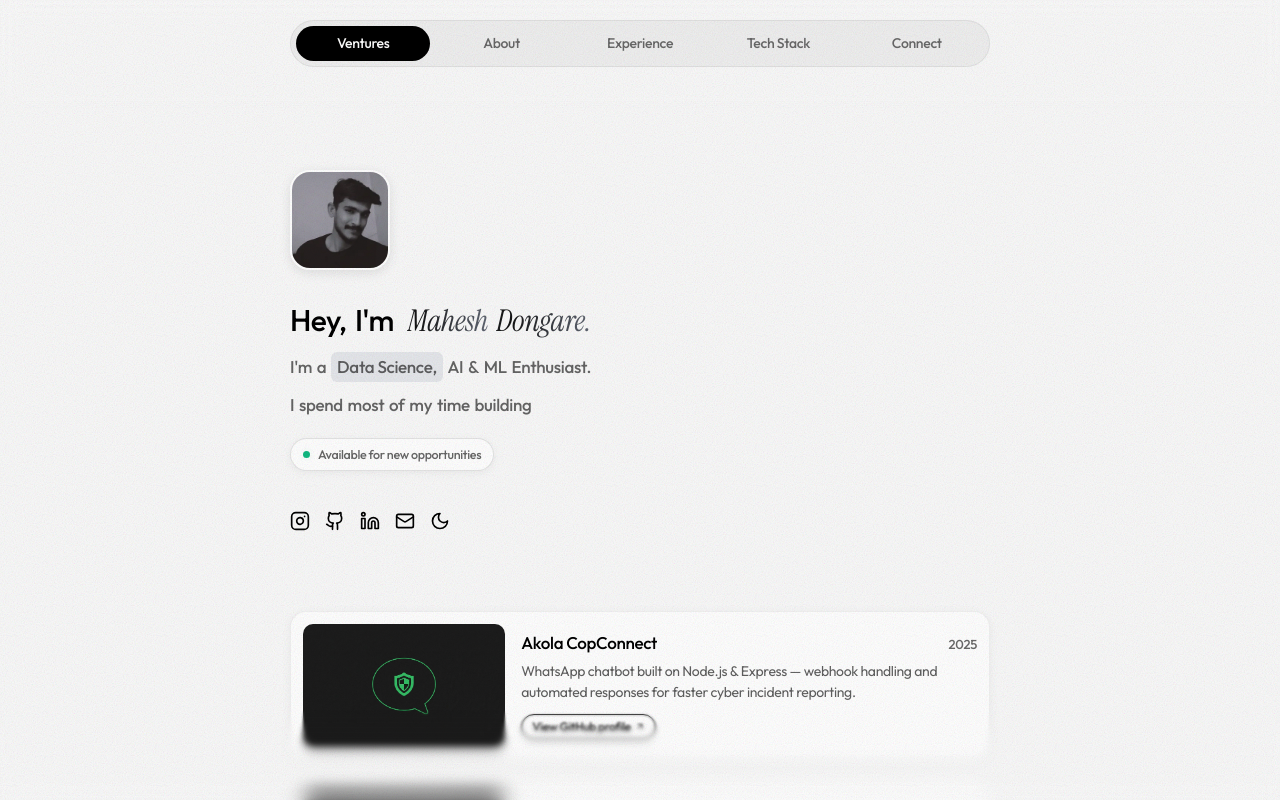
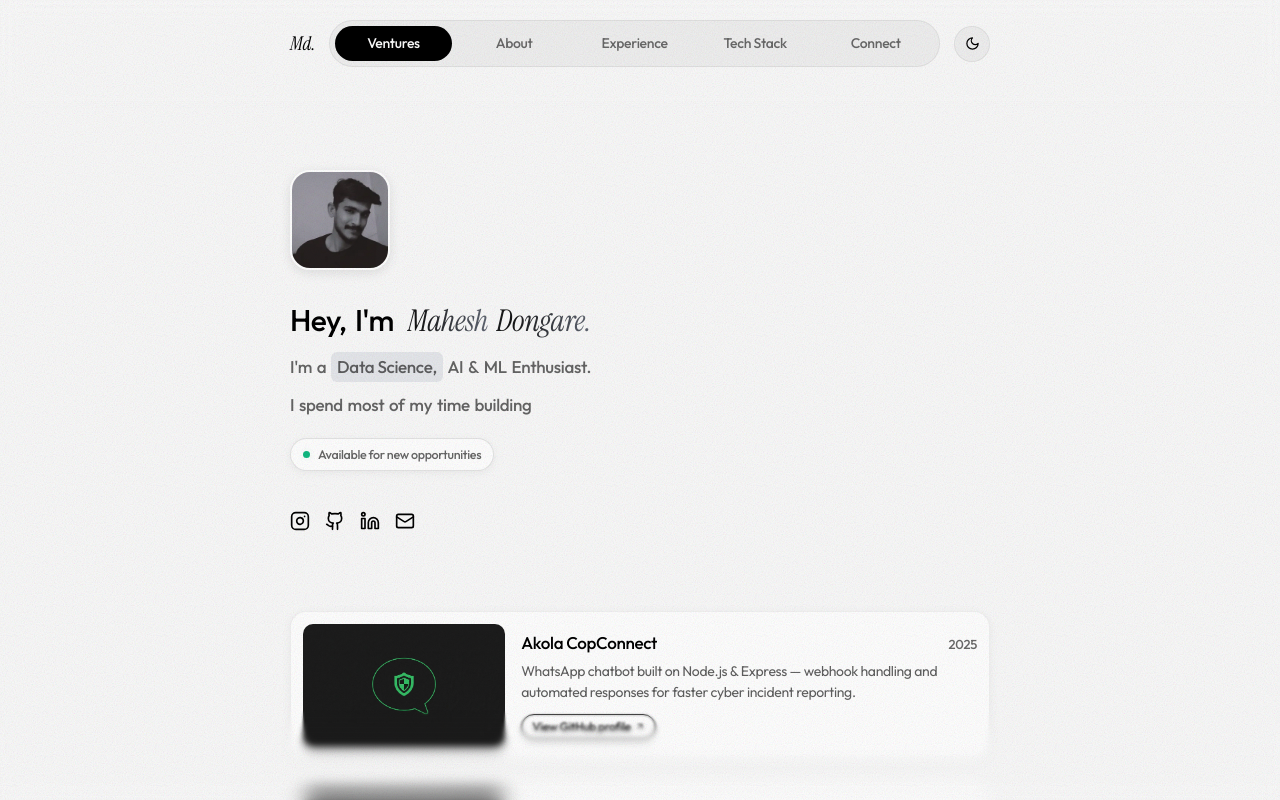
Before and after one commit to mahesh-atx/Minimal_Portfolio, a React (Vite) app: page / in a window 1280 px wide. Shown: the top 800 px of the page. Built offline with nearby package versions, Linux system fonts and the light colour scheme.

Commit message:
Navbar: Md. monogram left, centered tabs, theme toggle right; remove toggle from hero
Co-authored-by: arena-agent <297053741+arena-agent@users.noreply.github.com>

```diff
--- a/src/main.jsx
+++ b/src/main.jsx
@@ -87,9 +87,9 @@ function App() {
       <div className={`${dark ? 'bg-[#111111]' : 'bg-[#f9f9f9]'} min-h-screen text-black dark:text-[#e8e8e8] font-custom selection:bg-gray-200 dark:selection:bg-gray-600 transition-colors duration-300`}>
         <main className="flex justify-center px-0">
         <div className="w-[700px] max-[809px]:w-[90%] pt-[170px] pb-[100px] max-[809px]:pt-[140px] max-[809px]:pb-[100px] flex flex-col gap-[80px] max-[809px]:gap-[60px]">
-          <Nav activeTab={activeTab} setActiveTab={setActiveTab} onKeyDown={handleTabKeyDown} />
+          <Nav activeTab={activeTab} setActiveTab={setActiveTab} onKeyDown={handleTabKeyDown} dark={dark} setDark={setDark} />
 
-          <Hero dark={dark} setDark={setDark} handleCopyEmail={handleCopyEmail} />
+          <Hero handleCopyEmail={handleCopyEmail} />
 
           {/* Tab Content */}
           <AnimatePresence mode="wait">
--- a/src/sections/Hero.jsx
+++ b/src/sections/Hero.jsx
@@ -1,6 +1,5 @@
 import { useEffect, useState } from 'react';
 import { motion, AnimatePresence, useMotionValue, useSpring, useTransform } from 'framer-motion';
-import { Sun, Moon } from 'lucide-react';
 import avatarImg from '../avatar.webp';
 import { SOCIALS } from '../data';
 import { fadeSlideUp, staggerContainer } from '../animations';
@@ -9,7 +8,7 @@ import Magnetic from '../components/Magnetic';
 
 const ROTATING = ['intelligent systems.', 'machine learning models.', 'data-driven products.', 'LLM-powered tools.'];
 
-export default function Hero({ dark, setDark, handleCopyEmail }) {
+export default function Hero({ handleCopyEmail }) {
   const [wordIdx, setWordIdx] = useState(0);
 
   useEffect(() => {
@@ -126,20 +125,6 @@ export default function Hero({ dark, setDark, handleCopyEmail }) {
             </Magnetic>
           );
         })}
-        <Magnetic strength={0.4} className="inline-block">
-          <motion.button
-            onClick={() => setDark(!dark)}
-            variants={fadeSlideUp}
-            whileHover={{ y: -3, scale: 1.18, rotate: 20 }}
-            whileTap={{ scale: 0.88 }}
-            transition={{ type: 'spring', stiffness: 400, damping: 15 }}
-            aria-label={`Switch to ${dark ? 'light' : 'dark'} mode`}
-            aria-pressed={dark}
-            className="block text-black dark:!text-white hover:opacity-70 transition-opacity"
-          >
-            {dark ? <Sun className="w-5 h-5" /> : <Moon className="w-5 h-5" />}
-          </motion.button>
-        </Magnetic>
       </motion.div>
     </motion.header>
   );
--- a/src/sections/Nav.jsx
+++ b/src/sections/Nav.jsx
@@ -1,17 +1,35 @@
 import { motion } from 'framer-motion';
+import { Sun, Moon } from 'lucide-react';
 import { TABS } from '../data';
 import { getTabId } from '../utils';
 
-export default function Nav({ activeTab, setActiveTab, onKeyDown }) {
+export default function Nav({ activeTab, setActiveTab, onKeyDown, dark, setDark }) {
   return (
     <div className="fixed top-0 left-0 right-0 z-[55] flex justify-center px-[20px] pt-[20px] max-[809px]:pt-[15px] pointer-events-none">
-      <motion.nav
+      <motion.div
         initial={{ opacity: 0, y: 10 }}
         animate={{ opacity: 1, y: 0 }}
         transition={{ duration: 0.5, delay: 0.1, ease: [0.16, 1, 0.3, 1] }}
+        className="pointer-events-auto w-[700px] max-[809px]:w-full flex flex-wrap items-center justify-between gap-x-[14px] gap-y-[10px]"
+      >
+        {/* Logo monogram — left */}
+        <motion.button
+          type="button"
+          onClick={() => setActiveTab('Ventures')}
+          whileHover={{ scale: 1.07, rotate: -3 }}
+          whileTap={{ scale: 0.94 }}
+          transition={{ type: 'spring', stiffness: 400, damping: 15 }}
+          aria-label="Back to Ventures"
+          className="order-1 font-serif-accent text-[19px] leading-none text-black dark:!text-white py-[7px]"
+        >
+          Md.
+        </motion.button>
+
+        {/* Tabs — same pill design, centered */}
+        <motion.nav
           role="tablist"
           aria-label="Portfolio sections"
-        className="pointer-events-auto w-[700px] max-[809px]:w-full flex items-center gap-[4px] max-[809px]:flex-wrap max-[809px]:justify-center max-[809px]:gap-[3px] p-[5px] rounded-full bg-black/[0.04] dark:bg-white/[0.06] border border-black/[0.06] dark:border-white/10"
+          className="order-2 max-[809px]:order-3 max-[809px]:basis-full flex-1 min-w-0 flex items-center justify-center gap-[4px] max-[809px]:gap-[3px] max-[809px]:flex-wrap p-[5px] rounded-full bg-black/[0.04] dark:bg-white/[0.06] border border-black/[0.06] dark:border-white/10"
         >
           {TABS.map((tab) => (
             <button
@@ -48,6 +66,21 @@ export default function Nav({ activeTab, setActiveTab, onKeyDown }) {
             </button>
           ))}
         </motion.nav>
+
+        {/* Theme toggle — right */}
+        <motion.button
+          type="button"
+          onClick={() => setDark(!dark)}
+          whileHover={{ scale: 1.12, rotate: 20 }}
+          whileTap={{ scale: 0.9 }}
+          transition={{ type: 'spring', stiffness: 400, damping: 15 }}
+          aria-label={`Switch to ${dark ? 'light' : 'dark'} mode`}
+          aria-pressed={dark}
+          className="order-3 max-[809px]:order-2 shrink-0 flex items-center justify-center w-[36px] h-[36px] rounded-full bg-black/[0.04] dark:bg-white/[0.06] border border-black/[0.06] dark:border-white/10 text-black dark:!text-white"
+        >
+          {dark ? <Sun className="w-[15px] h-[15px]" /> : <Moon className="w-[15px] h-[15px]" />}
+        </motion.button>
+      </motion.div>
     </div>
   );
 }
```
Lines whose indentation alone changed are shown as unchanged.
